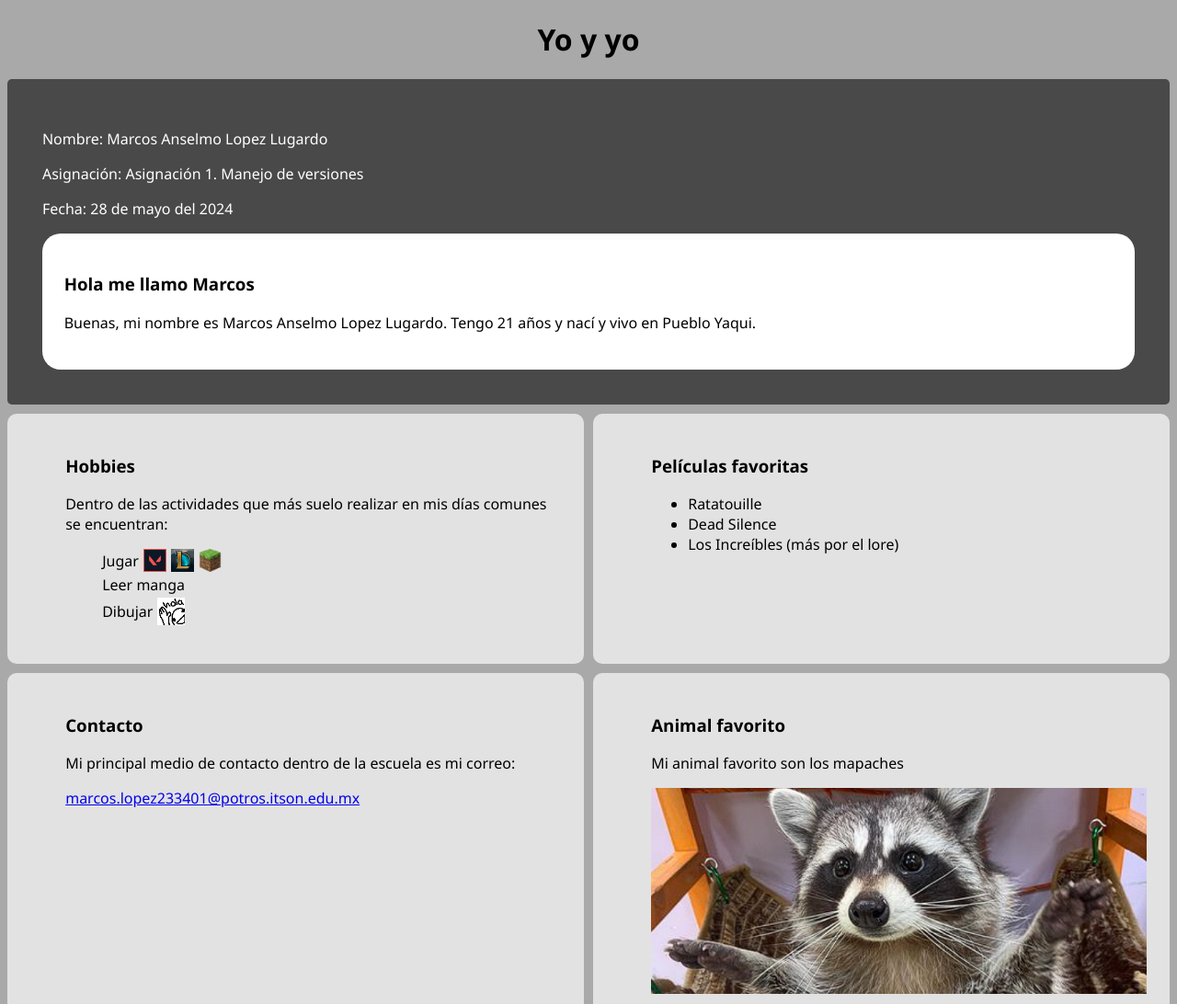
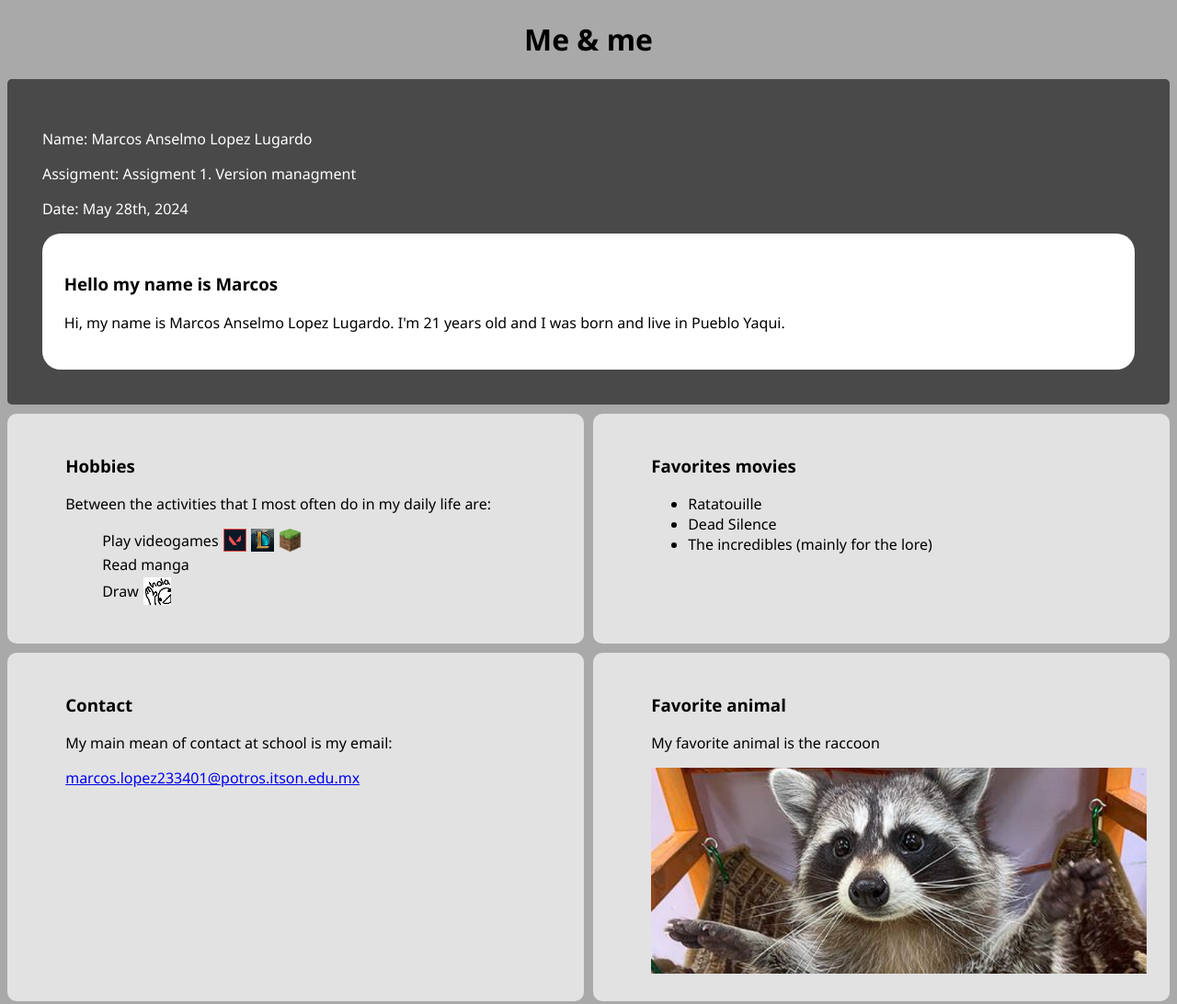
Before and after one commit to MarkiHub/LandingLopezMarcos, a plain HTML site: page index.html in a window 1280 px wide. Shown: the top 1092 px of the page at 92% size. Drawn offline with Linux system fonts and the light colour scheme.

Commit message:
feat: traduccion al ingles

```diff
--- a/index.html
+++ b/index.html
@@ -1,60 +1,60 @@
 <!DOCTYPE html>
-<html lang="es">
+<html lang="en">
 
 <head>
     <meta charset="UTF-8">
     <meta name="viewport" content="width=device-width, initial-scale=1.0">
-    <title>Landing page personal</title>
+    <title>Personal landing page</title>
     <link rel="stylesheet" href="recursos/css/style.css">
 </head>
 
 <body>
     <header>
-        <h1>Yo y yo</h1>
+        <h1>Me & me</h1>
     </header>
     <section class="portada">
-        <p>Nombre: Marcos Anselmo Lopez Lugardo</p>
-        <p>Asignación: Asignación 1. Manejo de versiones</p>
-        <p>Fecha: 28 de mayo del 2024</p>
+        <p>Name: Marcos Anselmo Lopez Lugardo</p>
+        <p>Assigment: Assigment 1. Version managment</p>
+        <p>Date: May 28th, 2024</p>
         <article class="presentacion">
-            <h1>Hola me llamo Marcos</h1>
-            <p>Buenas, mi nombre es Marcos Anselmo Lopez Lugardo. Tengo 21 años y nací y vivo en Pueblo Yaqui.</p>
+            <h1>Hello my name is Marcos</h1>
+            <p>Hi, my name is Marcos Anselmo Lopez Lugardo. I'm 21 years old and I was born and live in Pueblo Yaqui.</p>
         </article>
     </section>
     <section class="informacion">
         <article id="hobbies">
             <h3>Hobbies</h3>
-            <p>Dentro de las actividades que más suelo realizar en mis días comunes se encuentran:</p>
+            <p>Between the activities that I most often do in my daily life are:</p>
             <ul>
-                <li>Jugar
+                <li>Play videogames
                     <img src="recursos/img/360_F_371013119_o87usHtqx06jK5IQ3sywV3cMslyx34Hi.webp" class="juegoI"
                         alt="Valorant Icon" width="25">
                     <img src="recursos/img/League_of_Legends_icon.webp" alt="Lol Icon" class="juegoI" width="25">
                     <img src="recursos/img/minecraft_logo_icon_168974.png" alt="Minecraft Icon" class="juegoI"
                         width="25">
                 </li>
-                <li>Leer manga</li>
-                <li>Dibujar
+                <li>Read manga</li>
+                <li>Draw
                     <img src="recursos/img/dibujo.png" width="30" alt="dibujo">
                 </li>
             </ul>
         </article>
         <article id="entretenimiento">
-            <h3>Películas favoritas</h3>
+            <h3>Favorites movies</h3>
             <ul>
                 <li>Ratatouille</li>
                 <li>Dead Silence</li>
-                <li>Los Increíbles (más por el lore)</li>
+                <li>The incredibles (mainly for the lore)</li>
             </ul>
         </article>
         <article id="contacto">
-            <h3>Contacto</h3>
-            <p>Mi principal medio de contacto dentro de la escuela es mi correo:</p>
+            <h3>Contact</h3>
+            <p>My main mean of contact at school is my email:</p>
             <a href="mailto:marcos.lopez233401@potros.itson.edu.mx">marcos.lopez233401@potros.itson.edu.mx</a>
         </article>
         <article id="favorito">
-            <h3>Animal favorito</h3>
-            <p>Mi animal favorito son los mapaches</p>
+            <h3>Favorite animal</h3>
+            <p>My favorite animal is the raccoon</p>
             <img id="mapache" src="recursos/img/mapache.png" alt="Mapache">
         </article>
     </section>
```
